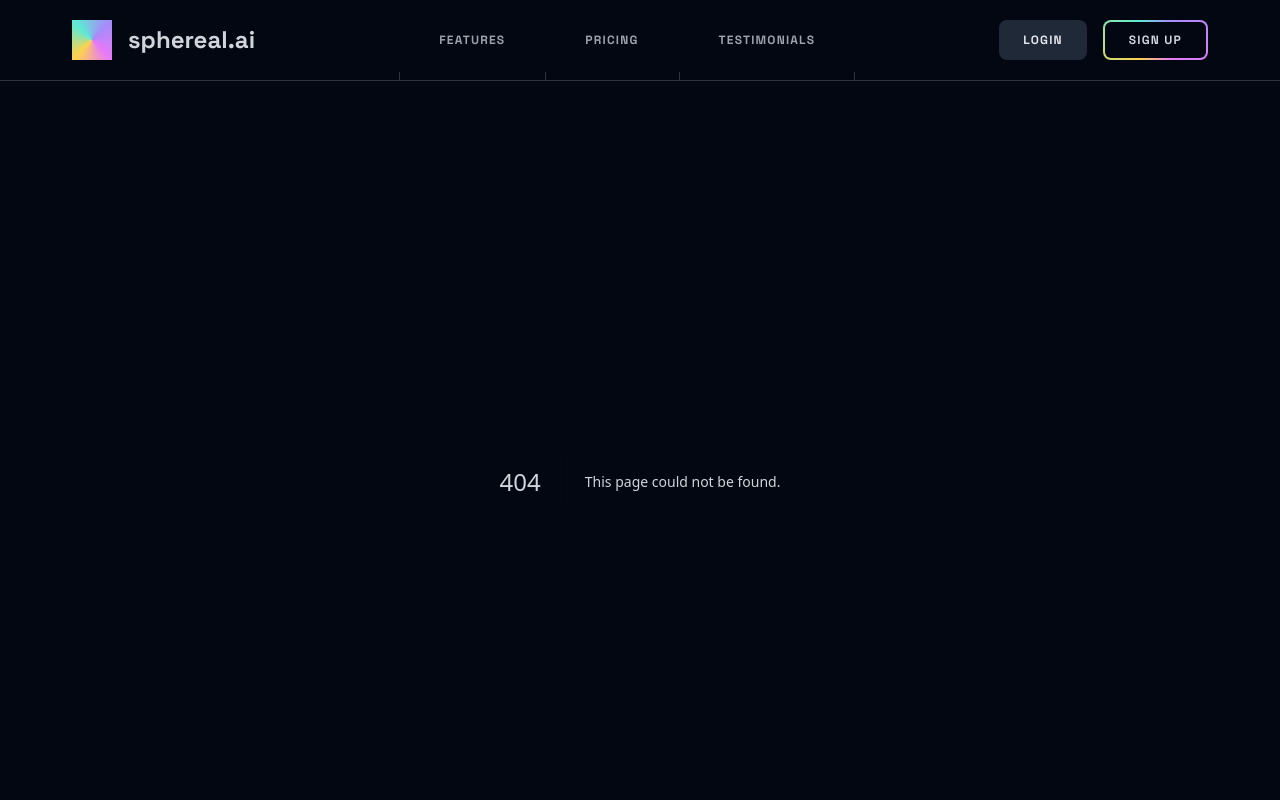
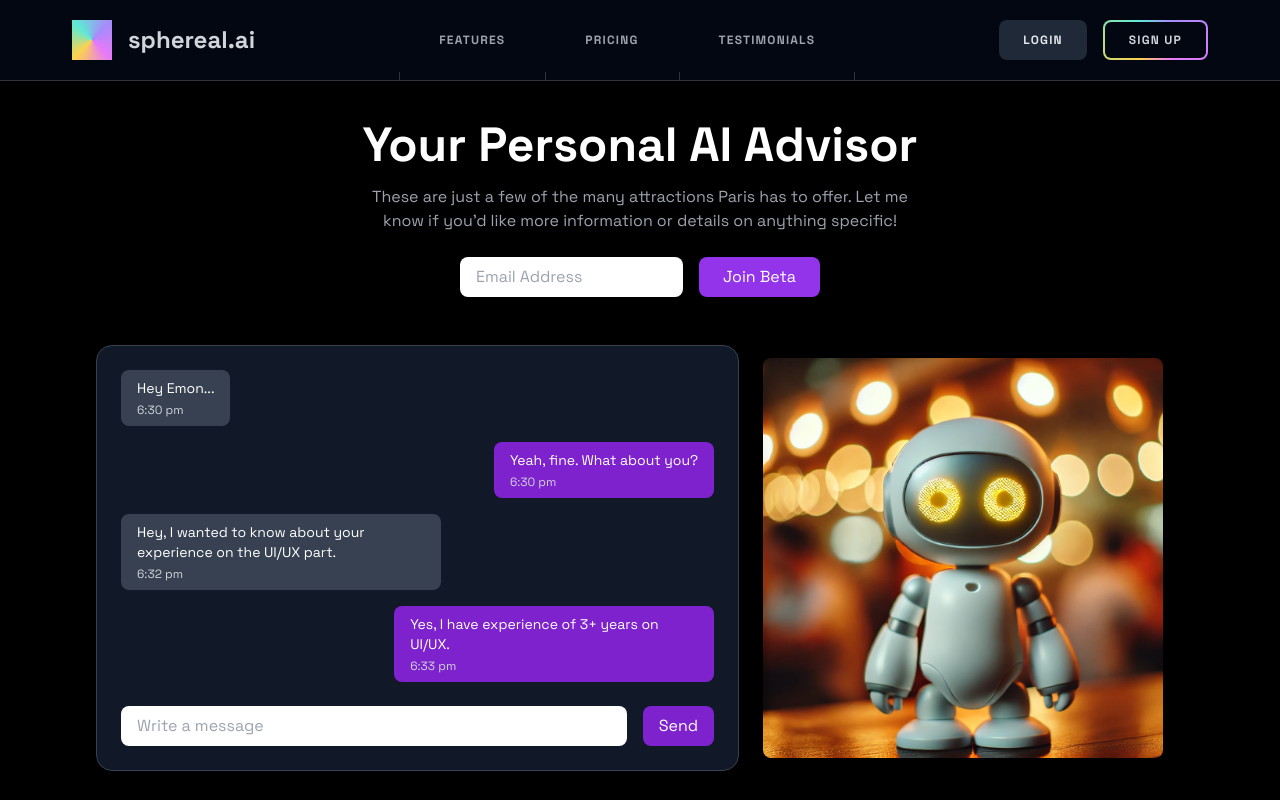
Before and after one commit to JannickPepe/Tribe-RoboAI-Landing, a Next.js app: page /chat in a window 1280 px wide. Before the commit this address had no page. Shown: the top 800 px of the page. Built offline with nearby package versions, Linux system fonts and the light colour scheme; grey boxes are pictures that could not be loaded.

Commit message:
Setup Chat page and CTA btn to chat page from landing

```diff
--- /dev/null
+++ b/src/app/chat/page.tsx
@@ -0,0 +1,112 @@
+"use client";
+
+import { motion } from "framer-motion";
+import Image from "next/image";
+import { useState } from "react";
+import aiChatImg from "@/assets/images/ai-chat-robo.webp";
+
+const ChatPage = () => {
+    const [messages, setMessages] = useState([
+        { text: "Hey Emon...", sender: "bot", time: "6:30 pm" },
+        { text: "Yeah, fine. What about you?", sender: "user", time: "6:30 pm" },
+        { text: "Hey, I wanted to know about your experience on the UI/UX part.", sender: "bot", time: "6:32 pm" },
+        { text: "Yes, I have experience of 3+ years on UI/UX.", sender: "user", time: "6:33 pm" },
+    ]);
+
+    const [input, setInput] = useState("");
+
+    const handleSend = () => {
+        if (input.trim() === "") return;
+        setMessages([...messages, { text: input, sender: "user", time: "6:34 pm" }]);
+        setInput("");
+    };
+
+    return (
+        <div className="py-10 bg-black text-white flex flex-col items-center">
+            {/* Header */}
+            <motion.div
+                initial={{ opacity: 0, y: -20 }}
+                animate={{ opacity: 1, y: 0 }}
+                transition={{ duration: 0.5 }}
+                className="text-center container"
+            >
+                <h1 className="text-4xl lg:text-5xl font-bold text-gradient">Your Personal AI Advisor</h1>
+                <p className="mt-4 text-gray-400 max-w-xl text-center mx-auto">
+                    These are just a few of the many attractions Paris has to offer. Let me know if you&apos;d like more information
+                    or details on anything specific!
+                </p>
+                <div className="mt-6 lg:flex items-center gap-4 justify-center space-y-2 lg:space-y-0">
+                    <input
+                        type="email"
+                        placeholder="Email Address"
+                        className="px-4 py-2 text-black rounded-lg outline-none"
+                    />
+                    <button className="bg-purple-600 hover:bg-purple-700 text-white px-6 py-2 rounded-lg transition">
+                        Join Beta
+                    </button>
+                </div>
+            </motion.div>
+
+            {/* Main Grid Section */}
+            <div className="grid grid-cols-1 lg:grid-cols-5 items-center max-w-6xl gap-6 mt-12 container">
+                {/* Chatbox */}
+                <motion.div
+                    initial={{ opacity: 0, y: 20 }}
+                    animate={{ opacity: 1, y: 0 }}
+                    transition={{ duration: 0.5 }}
+                    className="lg:col-span-3 bg-gray-900 border border-gray-700 rounded-2xl p-4 lg:p-6"
+                >
+                    <div className="flex flex-col space-y-4">
+                        {messages.map((message, index) => (
+                            <div
+                                key={index}
+                                className={`flex ${message.sender === "user" ? "justify-end" : "justify-start"}`}
+                            >
+                                <div
+                                    className={`${
+                                        message.sender === "user" ? "bg-purple-700" : "bg-gray-700"
+                                    } px-4 py-2 rounded-lg max-w-xs text-sm`}
+                                >
+                                    {message.text}
+                                    <div className="text-xs text-gray-300 mt-1">{message.time}</div>
+                                </div>
+                            </div>
+                        ))}
+                    </div>
+                    <div className="mt-6 flex items-center gap-4">
+                        <input
+                            type="text"
+                            placeholder="Write a message"
+                            value={input}
+                            onChange={(e) => setInput(e.target.value)}
+                            className="flex-1 px-4 py-2 text-black rounded-lg outline-none"
+                        />
+                        <button
+                            onClick={handleSend}
+                            className="bg-purple-700 hover:bg-purple-600 text-white px-4 py-2 rounded-lg transition"
+                        >
+                            Send
+                        </button>
+                    </div>
+                </motion.div>
+
+                {/* Robot Image */}
+                <motion.div
+                    initial={{ opacity: 0, x: 20 }}
+                    animate={{ opacity: 1, x: 0 }}
+                    transition={{ duration: 0.5 }}
+                    className="lg:col-span-2"
+                >
+                    <Image
+                        src={aiChatImg}
+                        loading="lazy"
+                        alt="AI Chat Robo"
+                        className="max-h-[400px] object-contain w-auto rounded-lg"
+                    />
+                </motion.div>
+            </div>
+        </div>
+    );
+};
+
+export default ChatPage;
--- a/src/sections/CallToAction.tsx
+++ b/src/sections/CallToAction.tsx
@@ -8,6 +8,7 @@ import { Orbit } from "@/components/Orbit";
 import { Planet } from "@/components/Planet";
 import { useMousePosition } from "./Hero";
 import { useSpring, useTransform, motion } from "framer-motion";
+import Link from "next/link";
 
 export const CallToAction = () => {
   const { xProgress, yProgress } = useMousePosition();
@@ -139,7 +140,11 @@ export const CallToAction = () => {
               AI chat platform.
             </p>
             <div className="flex justify-center mt-10">
-              <Button variant="secondary">Get Started</Button>
+              <Button variant="secondary">
+                <Link href={'/chat'} className="hover:text-purple-700 transition-colors">
+                  Get Started
+                </Link>
+              </Button>
             </div>
           </SectionContent>
         </SectionBorder>
--- a/src/sections/Hero.tsx
+++ b/src/sections/Hero.tsx
@@ -17,6 +17,7 @@ import {
 } from "framer-motion";
 import { useEffect, useRef, useState } from "react";
 import { FiZap } from "react-icons/fi";
+import Link from "next/link";
 
 export const useMousePosition = () => {
   const [innerWidth, setInnerWidth] = useState(1);
@@ -111,7 +112,9 @@ export const Hero = () => {
             </p>
             <div className="flex justify-center">
               <Button variant="secondary" className="mt-10">
-                Start Chatting
+                <Link href={'/chat'} className="hover:text-purple-700 transition-colors">
+                  Start Chatting
+                </Link>
               </Button>
             </div>
             <div className="relative isolate max-w-5xl mx-auto">
```
Also changed, not shown: src/assets/images/ai-chat-robo.webp (added).
